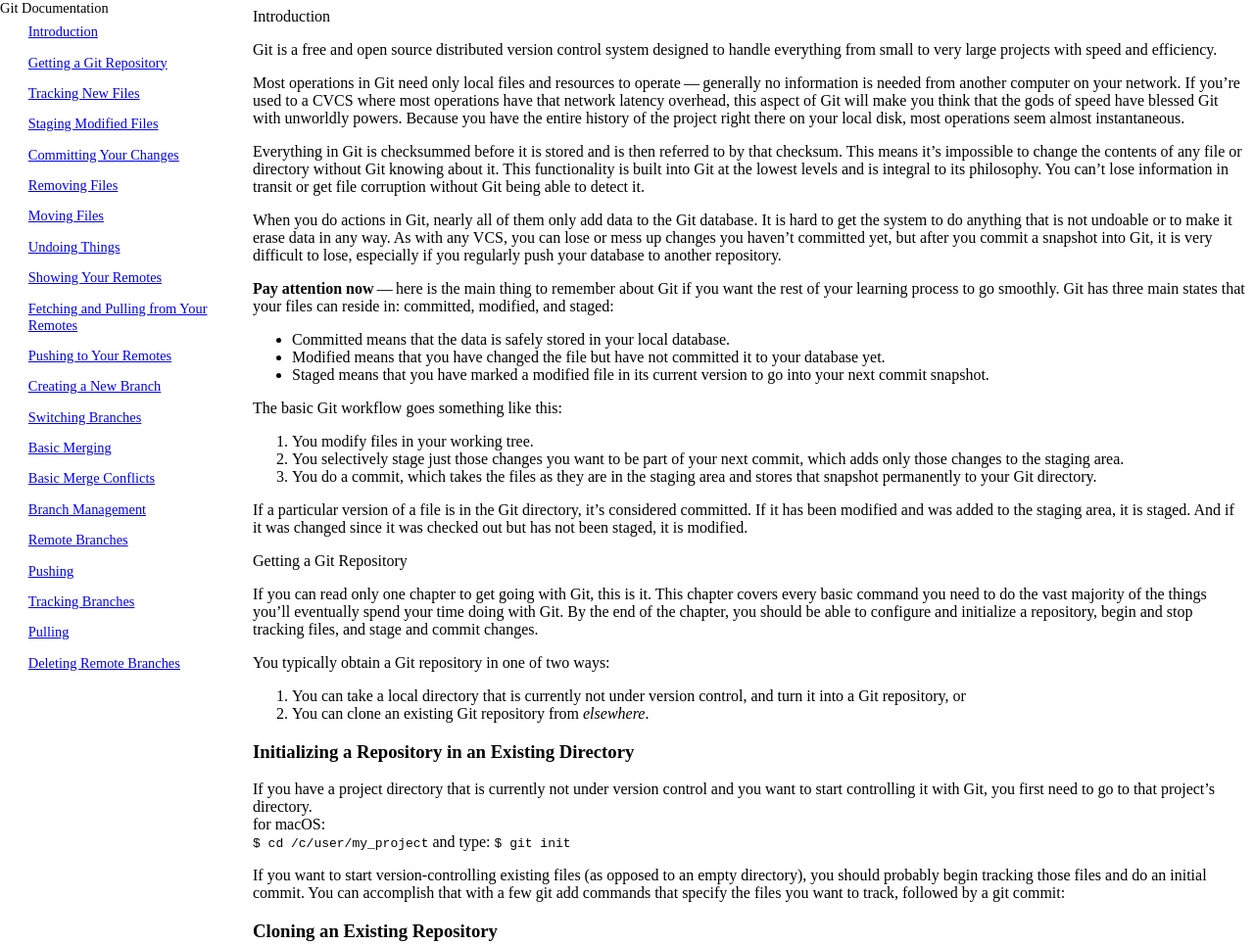
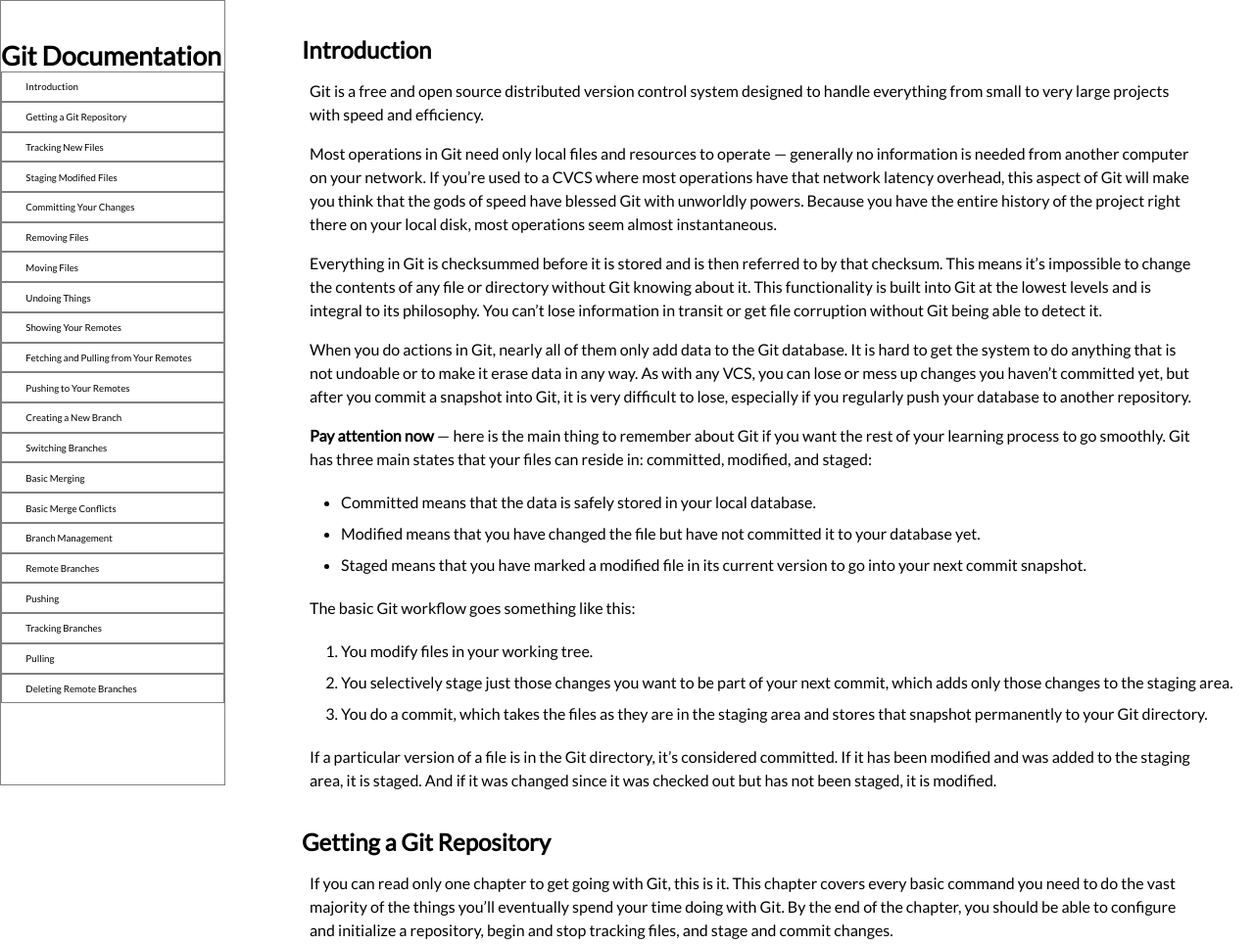
Before and after one commit to milandhar/git-tech-doc-page, a plain HTML site: page index.html in a window 1280 px wide. Shown: the top 965 px of the page at 98% size. Drawn offline with Linux system fonts and the light colour scheme.

Commit message:
formatted style

```diff
--- a/style.css
+++ b/style.css
@@ -1,17 +1,85 @@
+@import url('https://fonts.googleapis.com/css?family=Roboto');
+@import url('https://fonts.googleapis.com/css?family=Lato');
+
+
+body{
+  font-family: 'Lato', sans-serif;
+  display: block;
+}
+
+header{
+  font-size: 1.5em;
+  font-weight: bold;
+  margin-top: 1.5em;
+}
+
+nav header {
+  font-size: 2.2em;
+  vertical-align: middle;
+}
+
+h3 {
+  font-size: 1.1em;
+  font-weight: bold;
+}
+
+code {
+  background: #f4f4f4;
+  margin-bottom: 1.6em;
+  margin-left: 2em;
+  padding: 1em 1em;
+  word-wrap: break-word;
+  font-family: monospace;
+  max-width: 100%;
+  overflow: auto;
+  display: block;
+  white-space: pre-wrap;
+  text-align: left;
+  margin-right: 6em;
+}
+
+p code {
+    margin: 0em .3em;
+    padding: 0em;
+    display: inline;
+}
+
+p {
+  line-height: 1.5;
+  padding-left: .5em;
+  padding-right: 3em;
+  white-space: normal;
+}
+
+
+li {
+  line-height: 2;
+}
+
 #navbar {
   height: 100%;
-  width: 250px;
+  width: 300px;
   position: fixed;
   z-index: 1;
   top: 0;
   left: 0;
-  zoom: 90%;
+  zoom: 76%;
+  border-color: grey;
+  border-width: .9px;
+  border-style: solid;
+  color: black;
 }
 #navbar a {
-  padding: 8px 8px 8px 32px;
+  padding: 11px 8px 11px 32px;
   display: block;
+  border-color: grey;
+  border-width: .9px;
+  border-style: solid;
+  text-decoration: none;
+  font-size: .8em;
+  color: black;
 }
 
 main {
-  margin-left: 250px;
+  margin-left: 300px;
 }
```
Also changed, not shown: index.html (indentation only).
